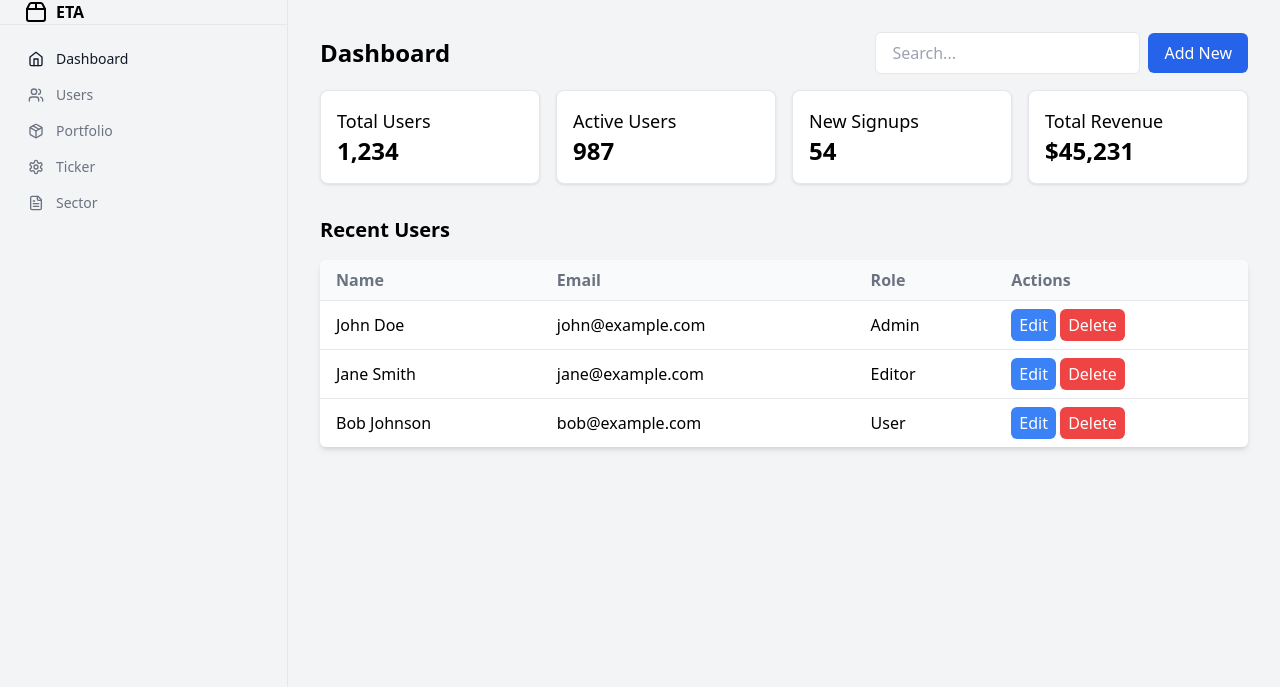
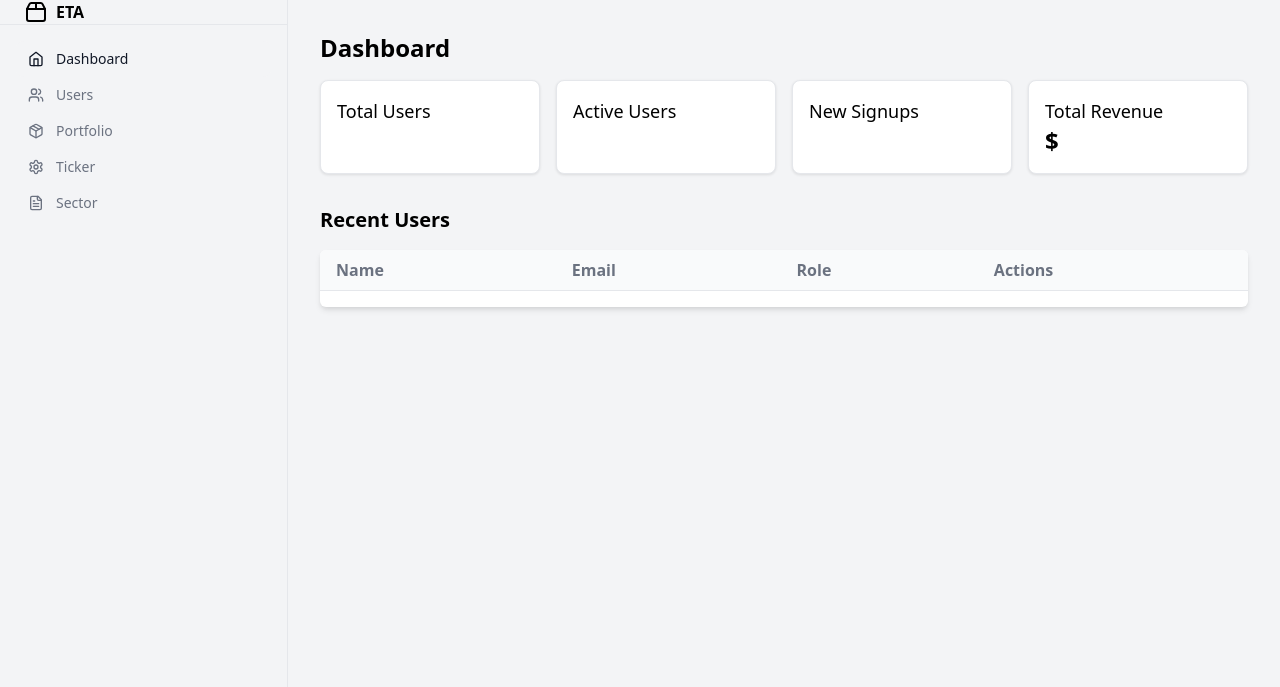
Before and after one commit to AjouCapstoneSOGM/Ajou-Capstone-SOGM, a Python web app: template eta-admin/src/main/resources/templates/home.html in a window 1280 px wide. Shown: the top 687 px of the page. Run offline with Jinja, Linux system fonts and the light colour scheme; the template is opened without the code that fills it, so the values that code supplies are empty.

Commit message:
fect: 발표전 수정사항 반영

```diff
--- a/eta-admin/src/main/resources/templates/Portfolio.html
+++ b/eta-admin/src/main/resources/templates/Portfolio.html
@@ -5,7 +5,7 @@
   <meta name="viewport" content="width=device-width, initial-scale=1.0">
   <meta name="_csrf" content="${_csrf.token}">
   <meta name="_csrf_header" content="${_csrf.headerName}">
-  <title>Dashboard</title>
+  <title>ETA-ADMIN</title>
   <link rel="stylesheet" href="https://cdnjs.cloudflare.com/ajax/libs/tailwindcss/2.2.19/tailwind.min.css">
   <style>
     .hidden-lg { display: none; }
--- a/eta-admin/src/main/resources/templates/SectorAndTicker.html
+++ b/eta-admin/src/main/resources/templates/SectorAndTicker.html
@@ -3,7 +3,7 @@
 <head>
     <meta charset="UTF-8">
     <meta name="viewport" content="width=device-width, initial-scale=1.0">
-    <title>Dashboard</title>
+    <title>ETA-ADMIN</title>
     <link rel="stylesheet" href="https://cdnjs.cloudflare.com/ajax/libs/tailwindcss/2.2.19/tailwind.min.css">
     <style>
         .hidden-lg { display: none; }
--- a/eta-admin/src/main/resources/templates/Users.html
+++ b/eta-admin/src/main/resources/templates/Users.html
@@ -3,7 +3,7 @@
 <head>
     <meta charset="UTF-8">
     <meta name="viewport" content="width=device-width, initial-scale=1.0">
-    <title>Dashboard</title>
+    <title>ETA-ADMIN</title>
     <link rel="stylesheet" href="https://cdnjs.cloudflare.com/ajax/libs/tailwindcss/2.2.19/tailwind.min.css">
     <style>
         .hidden-lg { display: none; }
--- a/eta-admin/src/main/resources/templates/home.html
+++ b/eta-admin/src/main/resources/templates/home.html
@@ -3,7 +3,7 @@
 <head>
     <meta charset="UTF-8">
     <meta name="viewport" content="width=device-width, initial-scale=1.0">
-    <title>Dashboard</title>
+    <title>ETA-ADMIN</title>
     <link rel="stylesheet" href="https://cdnjs.cloudflare.com/ajax/libs/tailwindcss/2.2.19/tailwind.min.css">
     <style>
         .hidden-lg { display: none; }
@@ -95,27 +95,27 @@
     <div class="flex-1 main-content">
         <div class="flex justify-between items-center mb-4">
             <h1 class="text-2xl font-semibold">Dashboard</h1>
-            <div class="flex items-center gap-2">
-                <input type="text" placeholder="Search..." class="px-4 py-2 border rounded-md">
-                <button class="px-4 py-2 bg-blue-600 text-white rounded-md">Add New</button>
-            </div>
+<!--            <div class="flex items-center gap-2">-->
+<!--                <input type="text" placeholder="Search..." class="px-4 py-2 border rounded-md">-->
+<!--                <button class="px-4 py-2 bg-blue-600 text-white rounded-md">Add New</button>-->
+<!--            </div>-->
         </div>
         <div class="grid grid-cols-1 sm:grid-cols-2 lg:grid-cols-4 gap-4 mb-8">
             <div class="card">
                 <h2 class="text-lg font-medium">Total Users</h2>
-                <p class="text-2xl font-bold">1,234</p>
+                <p class="text-2xl font-bold"> </p>
             </div>
             <div class="card">
                 <h2 class="text-lg font-medium">Active Users</h2>
-                <p class="text-2xl font-bold">987</p>
+                <p class="text-2xl font-bold"> </p>
             </div>
             <div class="card">
                 <h2 class="text-lg font-medium">New Signups</h2>
-                <p class="text-2xl font-bold">54</p>
+                <p class="text-2xl font-bold"></p>
             </div>
             <div class="card">
                 <h2 class="text-lg font-medium">Total Revenue</h2>
-                <p class="text-2xl font-bold">$45,231</p>
+                <p class="text-2xl font-bold">$</p>
             </div>
         </div>
         <div>
@@ -131,32 +131,32 @@
                 </thead>
                 <tbody>
                 <tr>
-                    <td class="border-t px-4 py-2">John Doe</td>
-                    <td class="border-t px-4 py-2">john@example.com</td>
-                    <td class="border-t px-4 py-2">Admin</td>
+                    <td class="border-t px-4 py-2"></td>
+                    <td class="border-t px-4 py-2"></td>
+                    <td class="border-t px-4 py-2"></td>
                     <td class="border-t px-4 py-2">
-                        <button class="px-2 py-1 bg-blue-500 text-white rounded-md">Edit</button>
-                        <button class="px-2 py-1 bg-red-500 text-white rounded-md">Delete</button>
+<!--                        <button class="px-2 py-1 bg-blue-500 text-white rounded-md"> </button>-->
+<!--                        <button class="px-2 py-1 bg-red-500 text-white rounded-md">Delete</button>-->
                     </td>
                 </tr>
-                <tr>
-                    <td class="border-t px-4 py-2">Jane Smith</td>
-                    <td class="border-t px-4 py-2">jane@example.com</td>
-                    <td class="border-t px-4 py-2">Editor</td>
-                    <td class="border-t px-4 py-2">
-                        <button class="px-2 py-1 bg-blue-500 text-white rounded-md">Edit</button>
-                        <button class="px-2 py-1 bg-red-500 text-white rounded-md">Delete</button>
-                    </td>
-                </tr>
-                <tr>
-                    <td class="border-t px-4 py-2">Bob Johnson</td>
-                    <td class="border-t px-4 py-2">bob@example.com</td>
-                    <td class="border-t px-4 py-2">User</td>
-                    <td class="border-t px-4 py-2">
-                        <button class="px-2 py-1 bg-blue-500 text-white rounded-md">Edit</button>
-                        <button class="px-2 py-1 bg-red-500 text-white rounded-md">Delete</button>
-                    </td>
-                </tr>
+<!--                <tr>-->
+<!--                    <td class="border-t px-4 py-2"></td>-->
+<!--                    <td class="border-t px-4 py-2"></td>-->
+<!--                    <td class="border-t px-4 py-2"></td>-->
+<!--                    <td class="border-t px-4 py-2">-->
+<!--&lt;!&ndash;                        <button class="px-2 py-1 bg-blue-500 text-white rounded-md">Edit</button>&ndash;&gt;-->
+<!--&lt;!&ndash;                        <button class="px-2 py-1 bg-red-500 text-white rounded-md">Delete</button>&ndash;&gt;-->
+<!--                    </td>-->
+<!--                </tr>-->
+<!--                <tr>-->
+<!--                    <td class="border-t px-4 py-2"></td>-->
+<!--                    <td class="border-t px-4 py-2"></td>-->
+<!--                    <td class="border-t px-4 py-2"></td>-->
+<!--                    <td class="border-t px-4 py-2">-->
+<!--&lt;!&ndash;                        <button class="px-2 py-1 bg-blue-500 text-white rounded-md">Edit</button>&ndash;&gt;-->
+<!--&lt;!&ndash;                        <button class="px-2 py-1 bg-red-500 text-white rounded-md">Delete</button>&ndash;&gt;-->
+<!--                    </td>-->
+<!--                </tr>-->
                 </tbody>
             </table>
         </div>
```
Also changed, not shown: eta-admin/src/main/resources/templates/Ticker.html (+4 -4 lines).
